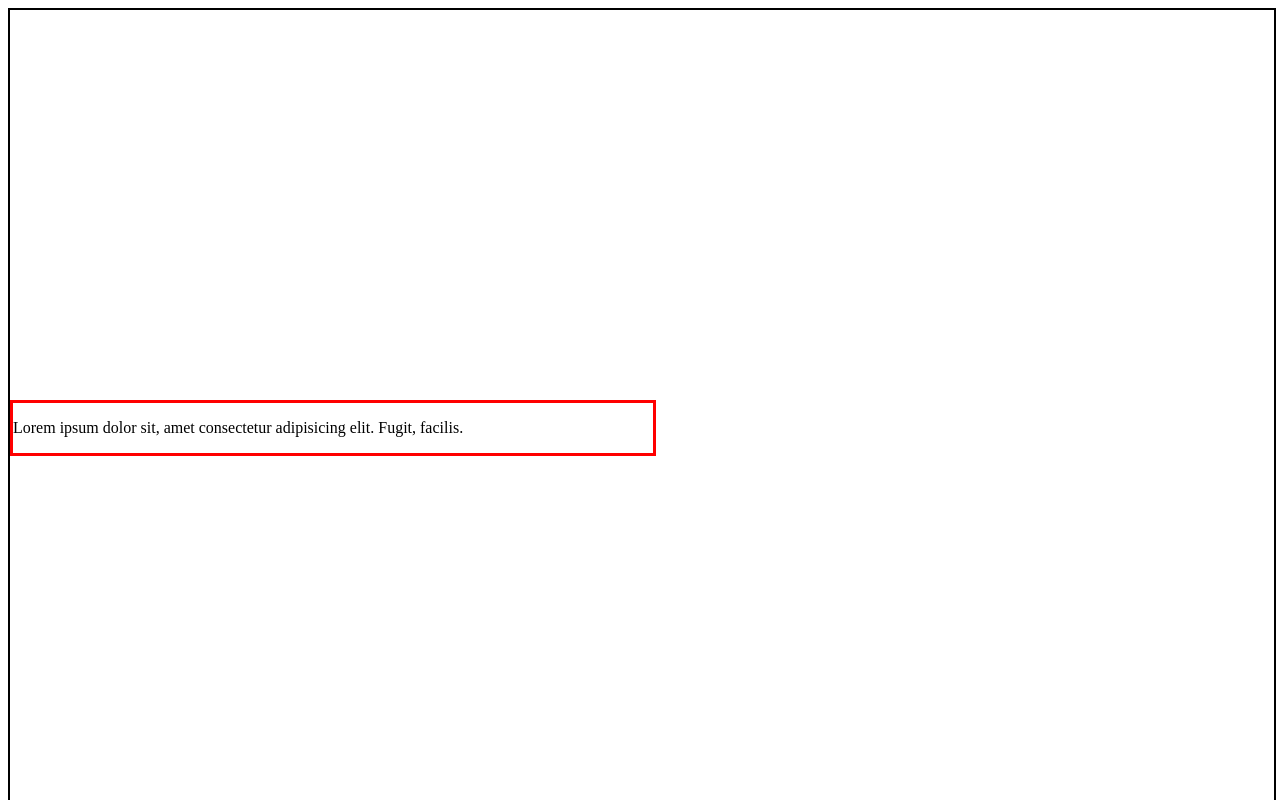
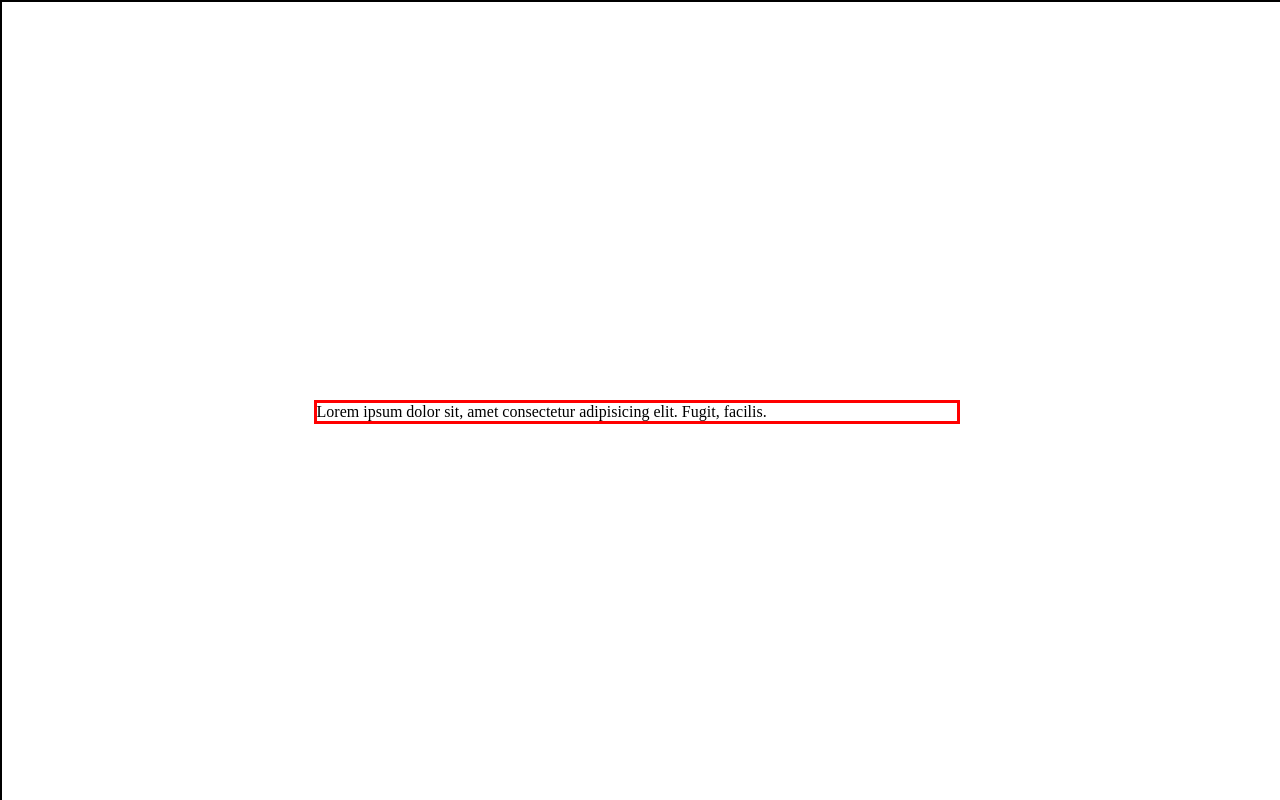
Before and after one commit to gitfordipesh/Learning-CSS, a plain HTML site: page index.html in a window 1280 px wide. Shown: the top 800 px of the page. Drawn offline with Linux system fonts and the light colour scheme.

Commit message:
Modified

```diff
--- a/index.html
+++ b/index.html
@@ -7,15 +7,21 @@
     <title>Document</title>
 
     <style>
+        *{
+            margin: 0;
+            padding: 0;
+        }
         .box{
             border: 3px solid red;
             width: 50%;
+            top: 50%;
+            left: 24.5%;
             position: absolute;
-            top: 50%;
-            margin: auto;
+            transform: translate(-50% -50%);
+            overflow: scroll;
         }
         .screen{
-            height: 1000px;
+            height: 100vh;
             width: 100%;
             border:2px solid black;
         }
```
Also changed, not shown: Transitions.html (line endings or trailing spaces).
